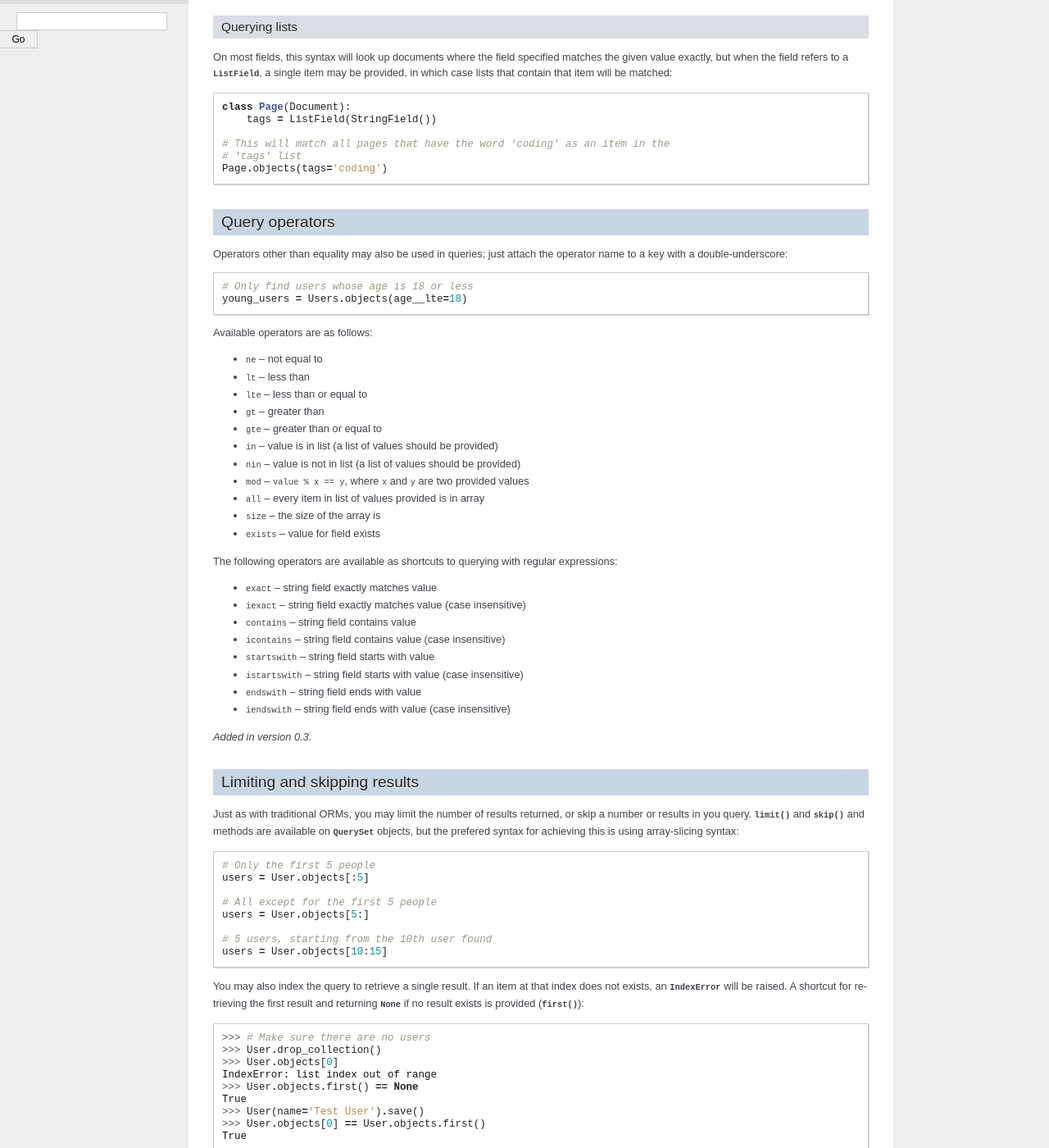
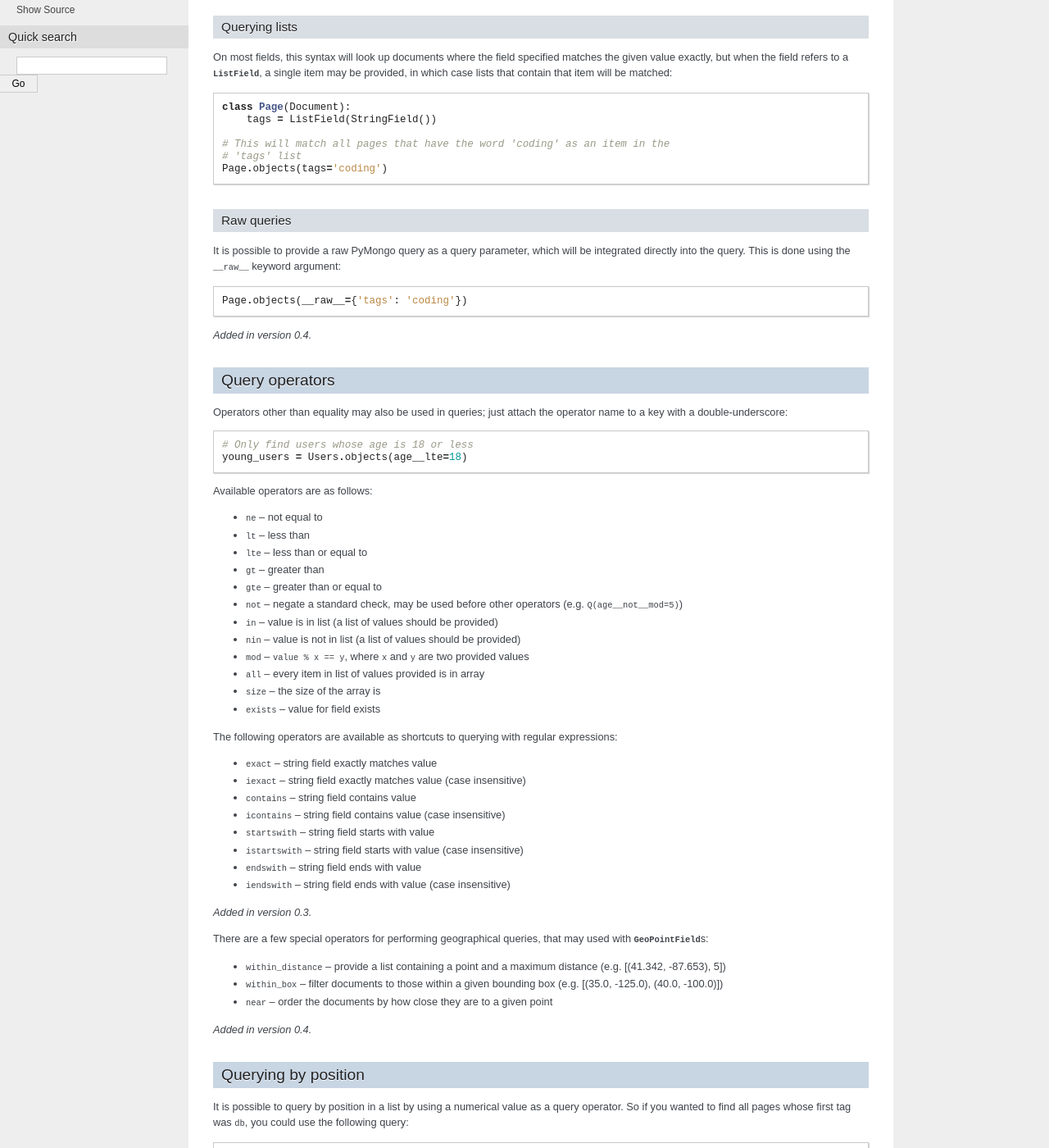
Before and after one commit to MongoEngine/mongoengine, a Sphinx documentation site: the page built from docs/guide/querying.rst, in a window 1280 px wide and 1400 px high, scrolled down 655 px. Shown: the whole window at 82% size. Built offline with Sphinx 7.4.7, drawn with Linux system fonts in a browser that asks for light colours; some of the changed text lies outside the part shown.

Commit message:
Updated docs for v0.4

```diff
--- a/docs/apireference.rst
+++ b/docs/apireference.rst
@@ -66,3 +66,5 @@ Fields
 .. autoclass:: mongoengine.GenericReferenceField
 
 .. autoclass:: mongoengine.FileField
+
+.. autoclass:: mongoengine.GeoPointField
--- a/docs/guide/defining-documents.rst
+++ b/docs/guide/defining-documents.rst
@@ -47,11 +47,11 @@ are as follows:
 * :class:`~mongoengine.ReferenceField`
 * :class:`~mongoengine.GenericReferenceField`
 * :class:`~mongoengine.BooleanField`
-* :class:`~mongoengine.GeoLocationField`
 * :class:`~mongoengine.FileField`
 * :class:`~mongoengine.EmailField`
 * :class:`~mongoengine.SortedListField`
 * :class:`~mongoengine.BinaryField`
+* :class:`~mongoengine.GeoPointField`
 
 Field arguments
 ---------------
@@ -299,6 +299,10 @@ or a **-** sign. Note that direction only matters on multi-field indexes. ::
             'indexes': ['title', ('title', '-rating')]
         }
 
+.. note::
+   Geospatial indexes will be automatically created for all
+   :class:`~mongoengine.GeoPointField`\ s
+
 Ordering
 ========
 A default ordering can be specified for your
--- a/docs/guide/querying.rst
+++ b/docs/guide/querying.rst
@@ -53,6 +53,16 @@ lists that contain that item will be matched::
     # 'tags' list
     Page.objects(tags='coding')
 
+Raw queries
+-----------
+It is possible to provide a raw PyMongo query as a query parameter, which will
+be integrated directly into the query. This is done using the ``__raw__``
+keyword argument::
+
+    Page.objects(__raw__={'tags': 'coding'})
+
+.. versionadded:: 0.4
+
 Query operators
 ===============
 Operators other than equality may also be used in queries; just attach the
@@ -68,6 +78,8 @@ Available operators are as follows:
 * ``lte`` -- less than or equal to
 * ``gt`` -- greater than
 * ``gte`` -- greater than or equal to
+* ``not`` -- negate a standard check, may be used before other operators (e.g.
+  ``Q(age__not__mod=5)``)
 * ``in`` -- value is in list (a list of values should be provided)
 * ``nin`` -- value is not in list (a list of values should be provided)
 * ``mod`` -- ``value % x == y``, where ``x`` and ``y`` are two provided values
@@ -88,6 +100,27 @@ expressions:
 * ``iendswith`` -- string field ends with value (case insensitive)
 
 .. versionadded:: 0.3
+
+There are a few special operators for performing geographical queries, that
+may used with :class:`~mongoengine.GeoPointField`\ s:
+
+* ``within_distance`` -- provide a list containing a point and a maximum
+  distance (e.g. [(41.342, -87.653), 5])
+* ``within_box`` -- filter documents to those within a given bounding box (e.g.
+  [(35.0, -125.0), (40.0, -100.0)])
+* ``near`` -- order the documents by how close they are to a given point
+
+.. versionadded:: 0.4
+
+Querying by position
+====================
+It is possible to query by position in a list by using a numerical value as a
+query operator. So if you wanted to find all pages whose first tag was ``db``,
+you could use the following query::
+
+    BlogPost.objects(tags__0='db')
+
+.. versionadded:: 0.4
 
 Limiting and skipping results
 =============================
@@ -180,6 +213,22 @@ custom manager methods as you like::
     BlogPost(title='test2', published=True).save()
     assert len(BlogPost.objects) == 2
     assert len(BlogPost.live_posts) == 1
+
+Custom QuerySets
+================
+Should you want to add custom methods for interacting with or filtering
+documents, extending the :class:`~mongoengine.queryset.QuerySet` class may be
+the way to go. To use a custom :class:`~mongoengine.queryset.QuerySet` class on
+a document, set ``queryset_class`` to the custom class in a
+:class:`~mongoengine.Document`\ s ``meta`` dictionary::
+
+    class AwesomerQuerySet(QuerySet):
+        pass
+
+    class Page(Document):
+        meta = {'queryset_class': AwesomerQuerySet}
+
+.. versionadded:: 0.4
 
 Aggregation
 ===========
@@ -402,8 +451,10 @@ that you may use with these methods:
 * ``pop`` -- remove the last item from a list
 * ``push`` -- append a value to a list
 * ``push_all`` -- append several values to a list
+* ``pop`` -- remove the first or last element of a list
 * ``pull`` -- remove a value from a list
 * ``pull_all`` -- remove several values from a list
+* ``add_to_set`` -- add value to a list only if its not in the list already
 
 The syntax for atomic updates is similar to the querying syntax, but the
 modifier comes before the field, not after it::
--- a/docs/index.rst
+++ b/docs/index.rst
@@ -7,7 +7,7 @@ MongoDB. To install it, simply run
 
 .. code-block:: console
 
-    # easy_install -U mongoengine
+    # pip install -U mongoengine
 
 The source is available on `GitHub <http://github.com/hmarr/mongoengine>`_.
 
```
Also changed, not shown: docs/changelog.rst (+10 -1 lines), 2 other files.
